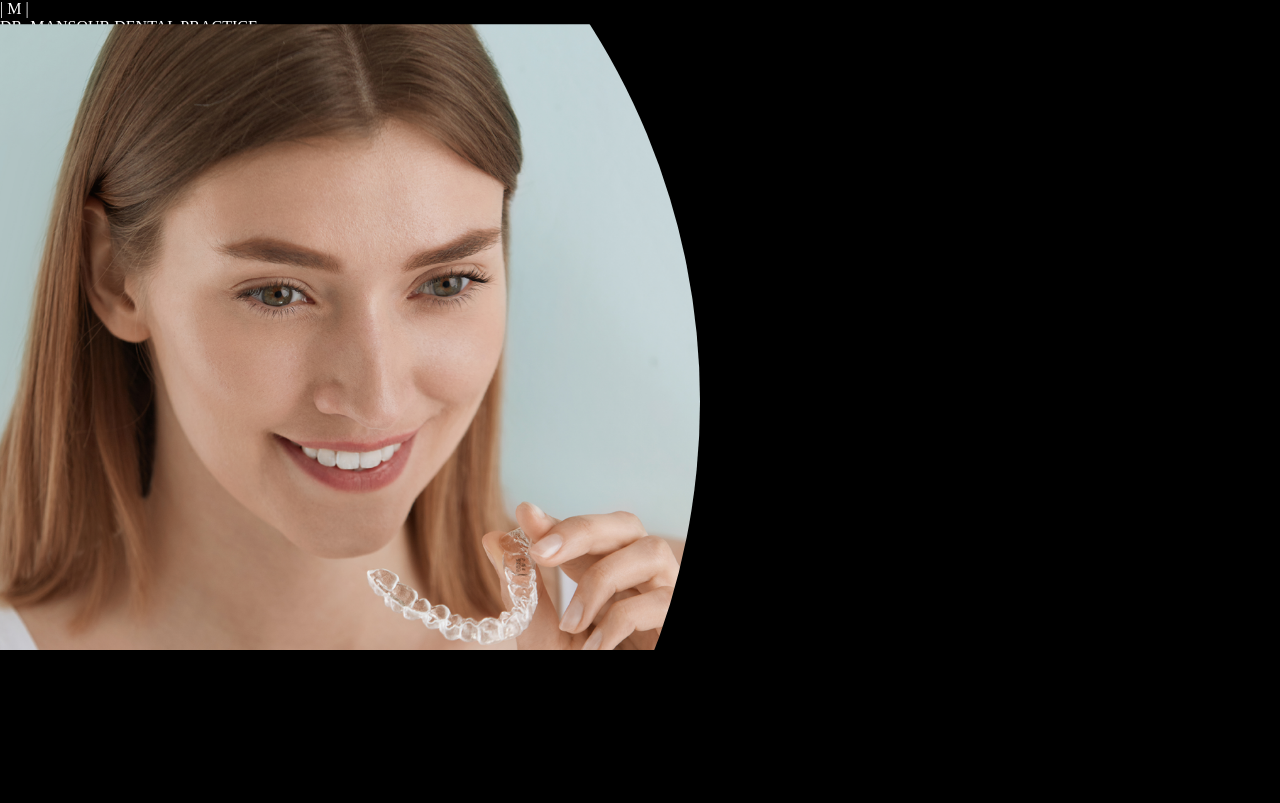
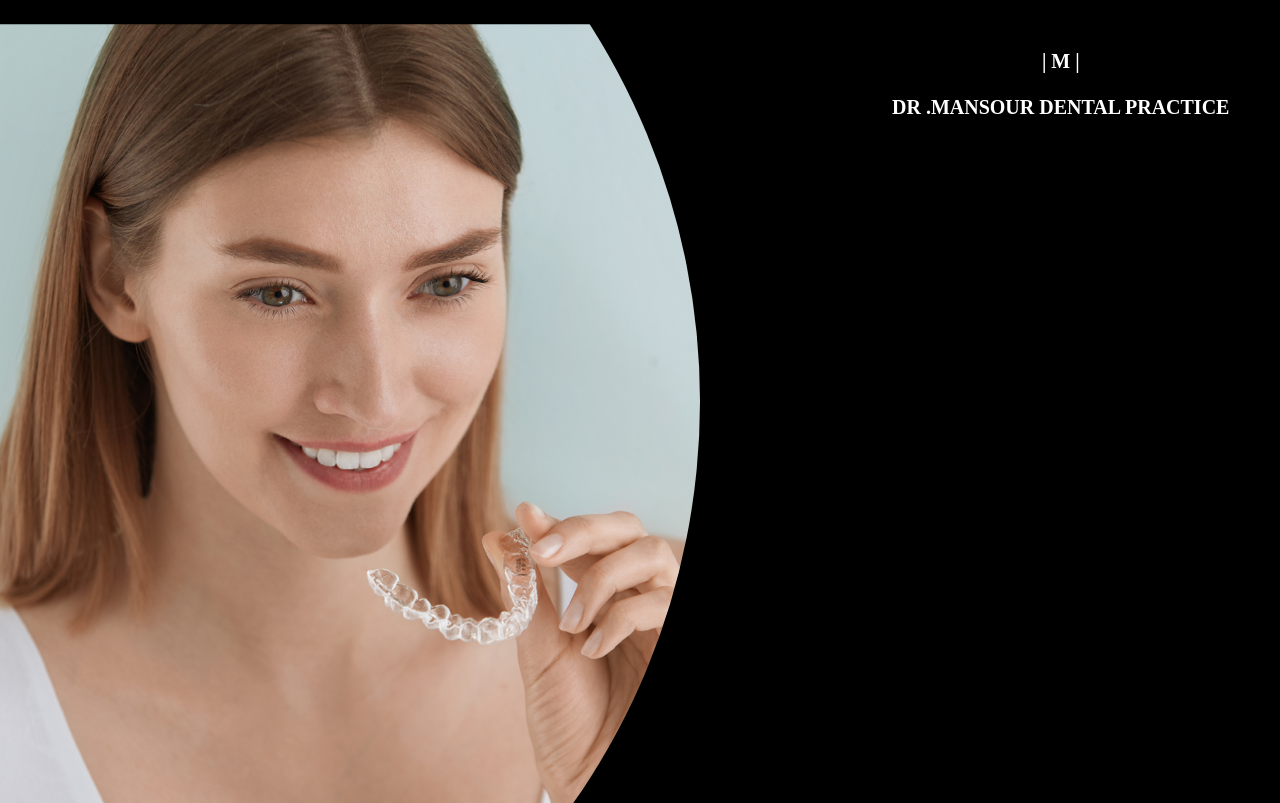
Before and after one commit to saraalrajabii/laudingPage, a plain HTML site: page index.html in a window 1280 px wide. Drawn offline with Linux system fonts and the light colour scheme.

Commit message:
lauding page-web site-part1

```diff
--- a/index.html
+++ b/index.html
@@ -11,21 +11,8 @@
 </head>
 <body>
 	<div class ="container1">
-		<p class="title"> <img class ="circle" src="img/pic2.png" alt ="home page pic ">
-			| M | </br>DR .MANSOUR DENTAL PRACTICE
-		</p>
-
-
-		<!-- <div class="title">
-			<h3  class="head">| M |</h3>
-	        <h3  class="head"> DR .MANSOUR DENTAL PRACTICE</h3>
-		</div>
-		<div class ="circle" >
-	     <img  src="img/pic2.png" alt ="home page pic ">
-		</div>
- -->
-
-
+	<div  class ="cont"><img class ="circle" src="img/pic2.png" alt ="home page pic "></div>
+	<div  class ="cont"><p class="title"> | M |</br> </br>DR .MANSOUR DENTAL PRACTICE</p></div>
 
 	</div>
 </body>
--- a/style2.css
+++ b/style2.css
@@ -7,13 +7,18 @@ width: 100%;
 background: black ;
 
 }
+.cont{
+	  float: left;
+}
 .circle{
   float: left;
-  position: absolute;
   clip-path:circle(700px at left);
-  clip: rect(0px,7000px,650px,0px);
+  clip: rect(0px,70px,50px,0px);
 }
 .title{
 color:white;
-
+padding-top: 50px;
+text-align: center;
+font-size: 20px;
+  font-weight: bold;
 }
```
